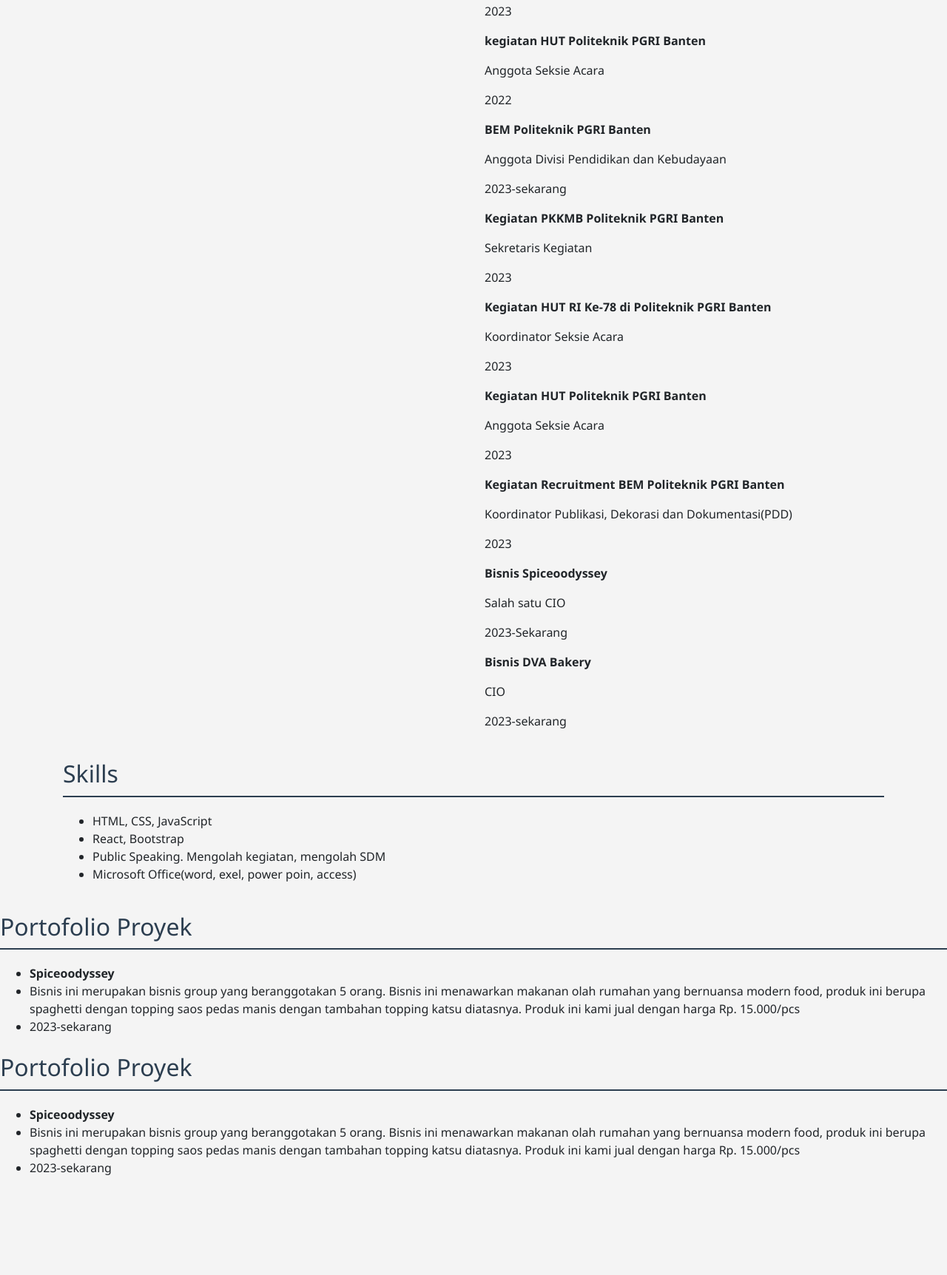
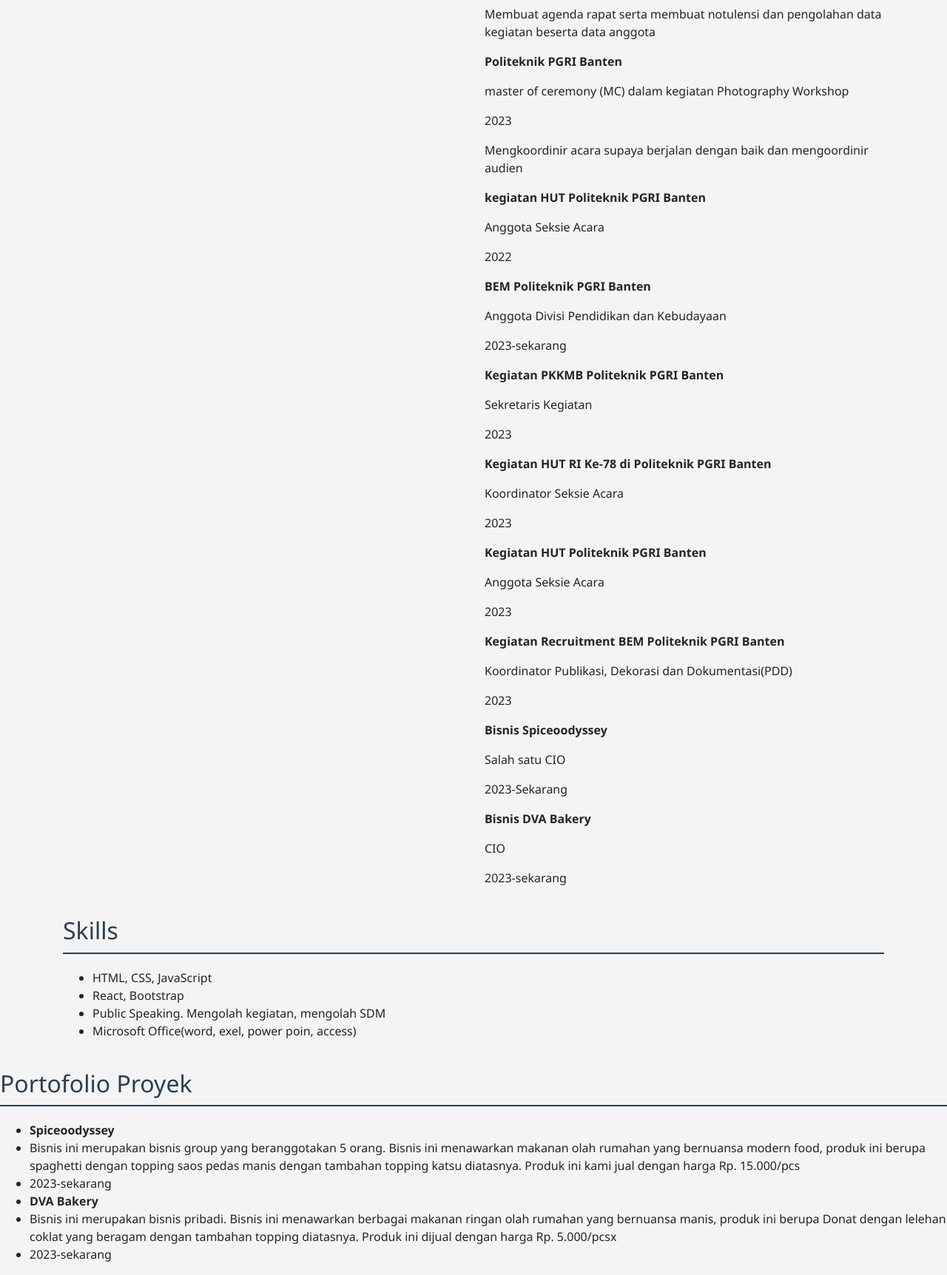
Before and after one commit to dwiviranisa/dwiviranisa.github.io, a plain HTML site: page index.html in a window 1280 px wide. Shown: the part 833-2557 px from the top of the page at 74% size. Before the commit the page ends 2440 px from the top, so only its background shows below. Drawn offline with nearby package versions, Linux system fonts and the light colour scheme.

Commit message:
Update index.html

```diff
--- a/index.html
+++ b/index.html
@@ -13,7 +13,7 @@
         .cv-header {
             background-color: #2c3e50;
             color: #ecf0f1;
-            padding: 20px 0;
+            padding: 30px 0;
             text-align: center;
         }
         .cv-header img {
@@ -55,15 +55,19 @@
             <p><strong>Dewan Kerja Ranting Gerogol</strong></p>
             <p>Ketua Bidang Kegiatan</p>
             <p>2021-sekarangr</p>
+            <p>Bertugas mengkoordinir kegiatan yang akan dilaksanakan dalam kepengurusan</p>
             <p><strong>Ambalan Gajahmada dan Maria Walanda Maramis Pramuka SMP Negeri 3 Cilegon</strong></p>
             <p>Sekretaris atau Kerani</p>
             <p>2021-2023</p>
+            <p>Membuat agenda rapat serta membuat notulensi dan pengolahan data kegiatan beserta data anggota</p>
             <p><strong>Politeknik PGRI Banten</strong></p>
             <p>master of ceremony (MC) dalam kegiatan Photography Workshop</p>
             <p>2023</p>
+            <p>Mengkoordinir acara supaya berjalan dengan baik dan mengoordinir audien</p>
             <p><strong>kegiatan HUT Politeknik PGRI Banten</strong></p>
             <p>Anggota Seksie Acara</p>
             <p>2022</p>
+            <p>
             <p><strong>BEM Politeknik PGRI Banten</strong></p>
             <p>Anggota Divisi Pendidikan dan Kebudayaan</p>
             <p>2023-sekarang</p>
@@ -107,13 +111,8 @@
                 <li><strong>Spiceoodyssey</strong></li>
                 <li>Bisnis ini merupakan bisnis group yang beranggotakan 5 orang. Bisnis ini menawarkan makanan olah rumahan yang bernuansa modern food, produk ini berupa spaghetti dengan topping saos pedas manis dengan tambahan topping katsu diatasnya. Produk ini kami jual dengan harga Rp. 15.000/pcs</li>
                 <li>2023-sekarang</li>
-            </ul>
-    <div class="row mt-4">
-        <div class="col-md-12">
-            <h2 class="section-heading">Portofolio Proyek</h2>
-            <ul>
-                <li><strong>Spiceoodyssey</strong></li>
-                <li>Bisnis ini merupakan bisnis group yang beranggotakan 5 orang. Bisnis ini menawarkan makanan olah rumahan yang bernuansa modern food, produk ini berupa spaghetti dengan topping saos pedas manis dengan tambahan topping katsu diatasnya. Produk ini kami jual dengan harga Rp. 15.000/pcs</li>
+                <li><strong>DVA Bakery</strong></li>
+                <li>Bisnis ini merupakan bisnis pribadi. Bisnis ini menawarkan berbagai makanan ringan olah rumahan yang bernuansa manis, produk ini berupa Donat dengan lelehan coklat yang beragam dengan tambahan topping diatasnya. Produk ini dijual dengan harga Rp. 5.000/pcsx</li>
                 <li>2023-sekarang</li>
             </ul>
 <script src="https://code.jquery.com/jquery-3.5.1.slim.min.js"></script>
```
